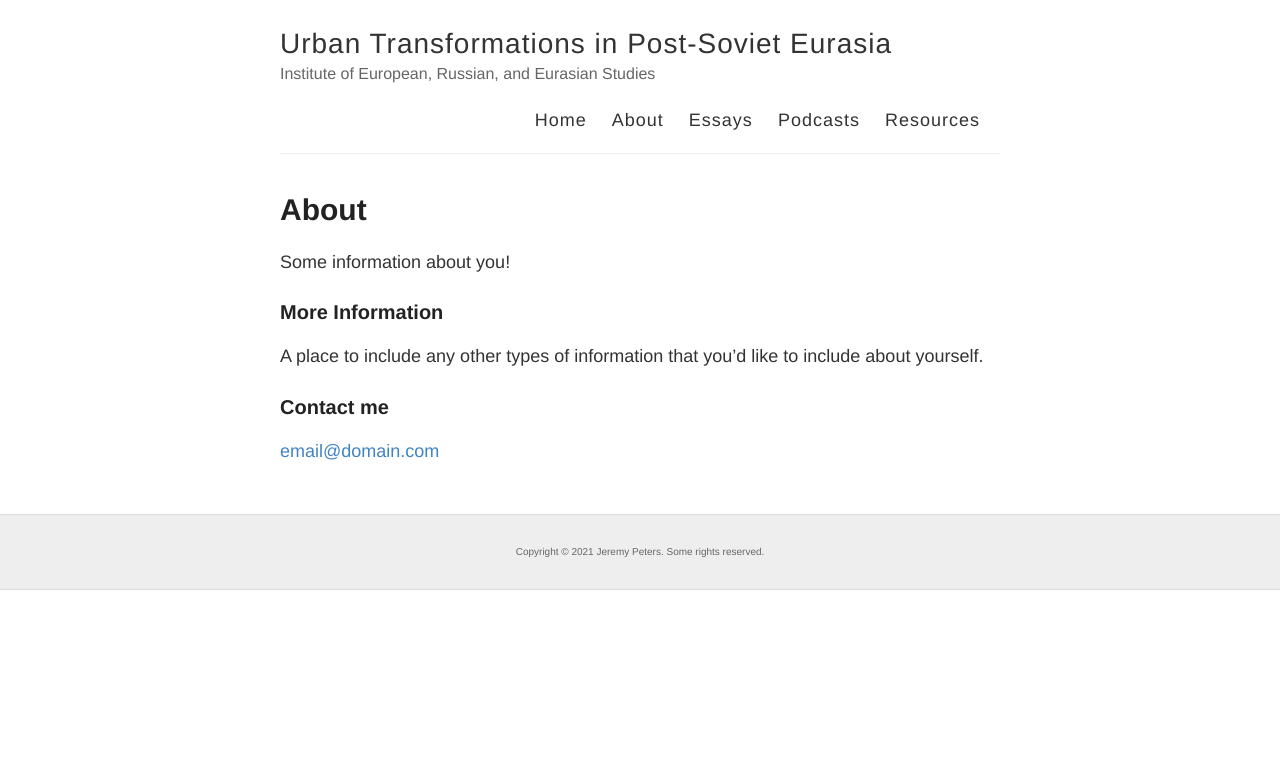
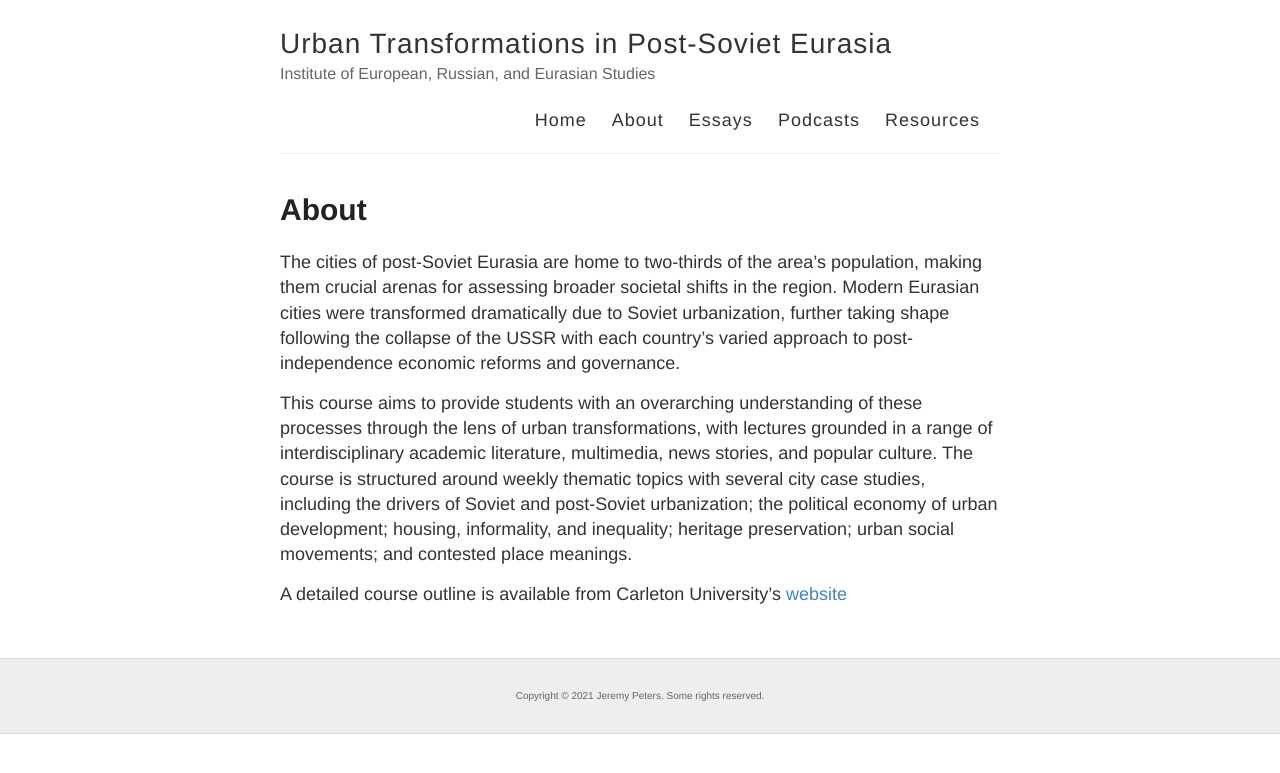
Before and after one commit to eurasiancities/eurasiancities, a Jekyll site: the page built from about.md, in a window 1280 px wide. Shown: the top 773 px of the page. Built offline with Jekyll 4.4.1, drawn with Linux system fonts in a browser that asks for light colours.

Commit message:
update about page

```diff
--- a/about.md
+++ b/about.md
@@ -4,12 +4,8 @@ title: About
 permalink: /about/
 ---
 
-Some information about you!
+The cities of post-Soviet Eurasia are home to two-thirds of the area’s population, making them crucial arenas for assessing broader societal shifts in the region. Modern Eurasian cities were transformed dramatically due to Soviet urbanization, further taking shape following the collapse of the USSR with each country’s varied approach to post-independence economic reforms and governance.
 
-### More Information
+This course aims to provide students with an overarching understanding of these processes through the lens of urban transformations, with lectures grounded in a range of interdisciplinary academic literature, multimedia, news stories, and popular culture. The course is structured around weekly thematic topics with several city case studies, including the drivers of Soviet and post-Soviet urbanization; the political economy of urban development; housing, informality, and inequality; heritage preservation; urban social movements; and contested place meanings.
 
-A place to include any other types of information that you'd like to include about yourself.
-
-### Contact me
-
-[email@domain.com](mailto:email@domain.com)
+A detailed course outline is available from Carleton University's [website](https://carleton.ca/eurus/wp-content/uploads/UTPSE_Course_Outline_April06_2021.pdf)
```
Also changed, not shown: _essays/Essay-1.md (deleted, +0 -10 lines).
